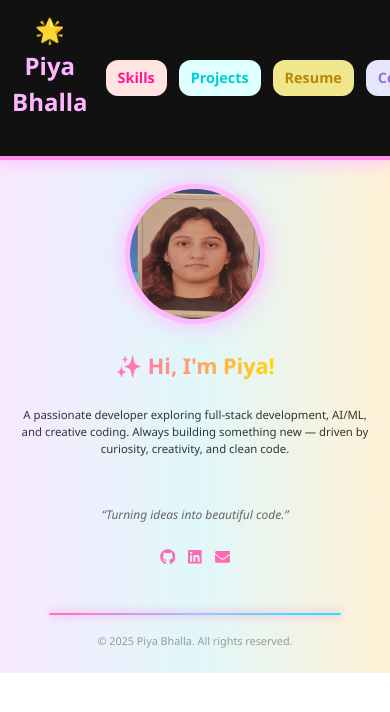
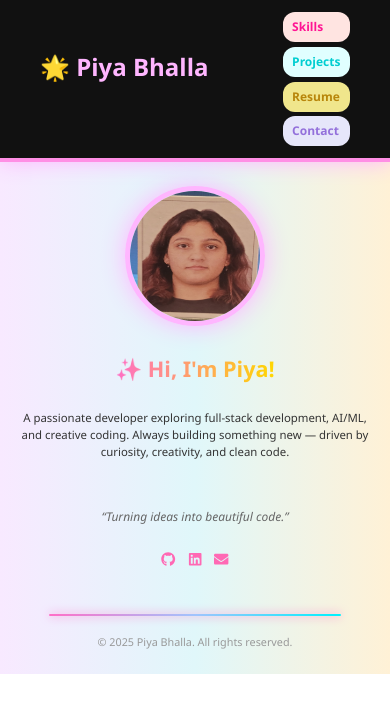
Before and after one commit to piyabhalla/piya-portfolio, a Next.js app: page / in a window 390 px wide. Shown: the top 712 px of the page. Built offline with nearby package versions, Linux system fonts and the light colour scheme.

Commit message:
Made home page fully mobile responsive

```diff
--- a/src/app/page.module.css
+++ b/src/app/page.module.css
@@ -81,6 +81,8 @@
   border-radius: 50%;
   border: 5px solid #ffb6ff;
   box-shadow: 0 0 25px #ffb6ff;
+  width: 280px;
+  height: 280px;
 }
 
 .heading {
@@ -154,7 +156,7 @@
   color: #999;
 }
 
-/* ===== MOBILE RESPONSIVE ===== */
+/* 📱 MOBILE RESPONSIVE */
 @media (max-width: 768px) {
   .wrapper {
     flex-direction: column;
@@ -175,12 +177,23 @@
 
   .sidebar ul {
     display: flex;
-    gap: 1rem;
+    flex-wrap: wrap;
+    justify-content: center;
+    gap: 0.6rem;
+  }
+
+  .sidebar li {
+    margin: 0;
   }
 
   .main {
     margin-left: 0;
     padding: 2rem 1rem;
+  }
+
+  .avatar {
+    width: 180px;
+    height: 180px;
   }
 
   .heading {
@@ -191,13 +204,12 @@
     font-size: 1rem;
   }
 
-  .avatar {
-    width: 180px;
-    height: 180px;
+  .badges span {
+    font-size: 0.8rem;
   }
 
-  .badges span {
-    font-size: 0.8rem;
+  .socials {
+    font-size: 1.4rem;
   }
 }
 
@@ -216,6 +228,16 @@
   }
 
   .socials {
-    font-size: 1.3rem;
+    font-size: 1.2rem;
+  }
+
+  .sidebar ul {
+    flex-direction: column;
+    gap: 0.4rem;
+  }
+
+  .sidebar a {
+    font-size: 1rem;
+    padding: 0.5rem 0.8rem;
   }
 }
```
